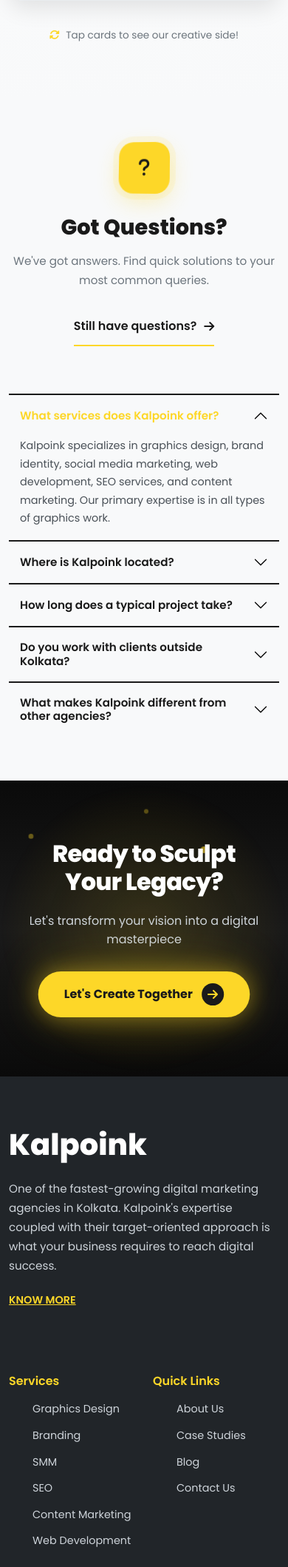
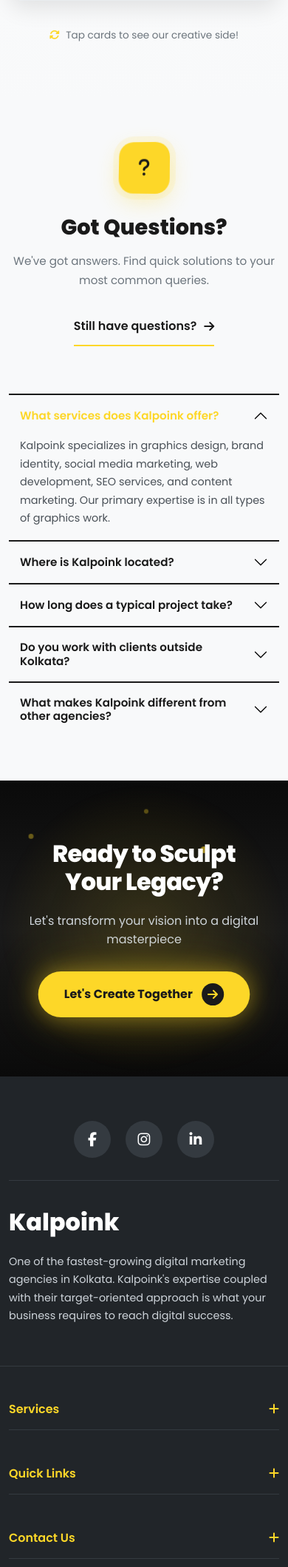
Before and after one commit to sukanta481/kalpaink, a PHP site: page /kalpoink/ in a window 390 px wide. Shown: the part 4382-6500 px from the top of the page at 74% size. Run offline with PHP 8.4, Linux system fonts and the light colour scheme; data comes from the database, SQL or seed files in the repository; data that the repository does not hold is empty; some libraries are stand-ins or nearby versions.

Commit message:
Footer: Mobile accordion + Desktop magazine style + About paragraph left-align

```diff
--- a/assets/css/style.css
+++ b/assets/css/style.css
@@ -2863,6 +2868,39 @@ textarea.form-control {
     overflow: hidden;
 }
 
+.footer-main-row {
+    position: relative;
+    z-index: 1;
+}
+
+/* Mobile: Social Icons at TOP */
+.footer-social-top {
+    display: flex;
+    justify-content: center;
+    gap: 20px;
+    padding-bottom: 30px;
+    margin-bottom: 30px;
+    border-bottom: 1px solid var(--gray-700);
+}
+
+.footer-social-top a {
+    width: 50px;
+    height: 50px;
+    background-color: var(--gray-700);
+    border-radius: 50%;
+    display: flex;
+    align-items: center;
+    justify-content: center;
+    color: var(--white);
+    font-size: 1.2rem;
+    transition: all 0.3s ease;
+}
+
+.footer-social-top a:hover {
+    background-color: var(--primary-yellow);
+    color: var(--black);
+}
+
 .footer-logo {
     font-size: 2.2rem;
     font-weight: 800;
@@ -2898,6 +2936,17 @@ textarea.form-control {
     font-weight: 600;
     color: var(--primary-yellow);
     margin-bottom: 30px;
+    display: flex;
+    align-items: center;
+    justify-content: space-between;
+}
+
+.footer-title i {
+    transition: transform 0.3s ease;
+}
+
+.footer-accordion-item.active .footer-title i {
+    transform: rotate(45deg);
 }
 
 .footer-links li {
@@ -3028,49 +3083,68 @@ textarea.form-control {
     text-decoration: underline;
 }
 
-/* Mobile Footer */
-@media (max-width: 767.98px) {
+/* Mobile Footer Accordion */
+@media (max-width: 991.98px) {
     .footer {
-        padding-top: 60px;
+        padding-top: 40px;
+    }
+
+    .footer-brand-col {
+        margin-bottom: 30px;
+        padding-bottom: 25px;
+        border-bottom: 1px solid var(--gray-700);
     }
 
     .footer-logo {
-        font-size: 2.5rem;
-        margin-bottom: 20px;
-    }
-
-    .footer-title {
-        margin-bottom: 25px;
-        margin-top: 10px;
+        font-size: 2rem;
+        margin-bottom: 15px;
+    }
+
+    .footer-description {
+        font-size: 0.9rem;
+        margin-bottom: 0;
+    }
+
+    /* Accordion Trigger Styling */
+    .footer-accordion-trigger {
+        cursor: pointer;
+        padding: 18px 0;
+        margin-bottom: 0;
+        border-bottom: 1px solid var(--gray-700);
+    }
+
+    .footer-accordion-col:last-child .footer-accordion-trigger {
+        border-bottom: 1px solid var(--gray-700);
+    }
+
+    /* Hide content by default on mobile */
+    .footer-accordion-content {
+        max-height: 0;
+        overflow: hidden;
+        transition: max-height 0.3s ease, padding 0.3s ease;
+        padding: 0;
+    }
+
+    .footer-accordion-item.active .footer-accordion-content {
+        max-height: 400px;
+        padding: 20px 0;
     }
 
     .footer-links li {
+        margin-bottom: 14px;
+    }
+
+    .footer-contact li {
         margin-bottom: 15px;
     }
 
-    .footer-contact li {
-        margin-bottom: 18px;
-    }
-
-    .social-links-big {
-        justify-content: flex-start;
-        margin-top: 25px;
-    }
-
-    .social-links-big a {
-        width: 50px;
-        height: 50px;
-        font-size: 1.2rem;
-    }
-
     .footer-watermark {
-        font-size: 18vw;
-        bottom: 30px;
-        opacity: 0.04;
+        font-size: 22vw;
+        bottom: 50px;
     }
 
     .footer-bottom {
-        margin-top: 50px;
+        margin-top: 30px;
         padding: 20px 0;
     }
 
--- a/assets/js/main.js
+++ b/assets/js/main.js
@@ -45,6 +45,9 @@ document.addEventListener('DOMContentLoaded', function () {
 
     // Mobile Services Neon Spotlight
     initServicesSpotlight();
+
+    // Footer Accordion (Mobile)
+    initFooterAccordion();
 });
 
 /**
@@ -865,3 +868,42 @@ function initServicesSpotlight() {
     // Recheck on resize
     window.addEventListener('resize', updateActiveCard);
 }
+
+/**
+ * Footer Accordion for Mobile
+ * Collapsible sections to reduce footer height
+ */
+function initFooterAccordion() {
+    const triggers = document.querySelectorAll('.footer-accordion-trigger');
+
+    if (!triggers.length) return;
+
+    triggers.forEach(trigger => {
+        trigger.addEventListener('click', function() {
+            // Only work on mobile/tablet
+            if (window.innerWidth >= 992) return;
+
+            const parent = this.closest('.footer-accordion-item');
+            const isActive = parent.classList.contains('active');
+
+            // Close all other accordions
+            document.querySelectorAll('.footer-accordion-item').forEach(item => {
+                item.classList.remove('active');
+            });
+
+            // Toggle current one
+            if (!isActive) {
+                parent.classList.add('active');
+            }
+        });
+    });
+
+    // Reset on resize to desktop
+    window.addEventListener('resize', function() {
+        if (window.innerWidth >= 992) {
+            document.querySelectorAll('.footer-accordion-item').forEach(item => {
+                item.classList.remove('active');
+            });
+        }
+    });
+}
--- a/includes/footer.php
+++ b/includes/footer.php
@@ -1,25 +1,33 @@
     <!-- Footer -->
     <footer class="footer">
         <div class="container">
-            <div class="row">
+            <!-- Mobile: Social Icons at TOP (visible only on mobile) -->
+            <div class="footer-social-top d-lg-none">
+                <a href="<?php echo SOCIAL_FACEBOOK; ?>" target="_blank" aria-label="Facebook"><i class="fab fa-facebook-f"></i></a>
+                <a href="<?php echo SOCIAL_INSTAGRAM; ?>" target="_blank" aria-label="Instagram"><i class="fab fa-instagram"></i></a>
+                <a href="<?php echo SOCIAL_LINKEDIN; ?>" target="_blank" aria-label="LinkedIn"><i class="fab fa-linkedin-in"></i></a>
+            </div>
+
+            <div class="row footer-main-row">
                 <!-- Company Info -->
-                <div class="col-lg-4 col-md-6 col-12 mb-5 mb-lg-0">
+                <div class="col-lg-4 col-12 footer-brand-col">
                     <div class="footer-brand">
                         <a href="index.php" class="footer-logo">Kalpoink</a>
                         <p class="footer-description">
                             One of the fastest-growing digital marketing agencies in Kolkata. Kalpoink's expertise coupled with their target-oriented approach is what your business requires to reach digital success.
                         </p>
-                        <a href="about.php" class="know-more-link">KNOW MORE</a>
+                        <a href="about.php" class="know-more-link d-none d-lg-inline-block">KNOW MORE</a>
                     </div>
                 </div>
 
-                <!-- Services & Quick Links Container for Mobile 2-Column -->
-                <div class="col-lg-4 col-md-6 col-12 mb-5 mb-lg-0">
-                    <div class="row footer-links-row">
-                        <!-- Services Links -->
-                        <div class="col-lg-6 col-6">
-                            <h5 class="footer-title">Services</h5>
-                            <ul class="footer-links">
+                <!-- Services (Accordion on Mobile) -->
+                <div class="col-lg-2 col-12 footer-accordion-col">
+                    <div class="footer-accordion-item">
+                        <h5 class="footer-title footer-accordion-trigger" data-target="footer-services">
+                            Services
+                            <i class="fas fa-plus d-lg-none"></i>
+                        </h5>
+                        <ul class="footer-links footer-accordion-content" id="footer-services">
                             <li><a href="services.php#graphics">Graphics Design</a></li>
                             <li><a href="services.php#branding">Branding</a></li>
                             <li><a href="services.php#smm">SMM</a></li>
@@ -28,11 +36,16 @@
                             <li><a href="services.php#web">Web Development</a></li>
                         </ul>
                     </div>
+                </div>
 
-                        <!-- Quick Links -->
-                        <div class="col-lg-6 col-6">
-                            <h5 class="footer-title">Quick Links</h5>
-                            <ul class="footer-links">
+                <!-- Quick Links (Accordion on Mobile) -->
+                <div class="col-lg-2 col-12 footer-accordion-col">
+                    <div class="footer-accordion-item">
+                        <h5 class="footer-title footer-accordion-trigger" data-target="footer-links">
+                            Quick Links
+                            <i class="fas fa-plus d-lg-none"></i>
+                        </h5>
+                        <ul class="footer-links footer-accordion-content" id="footer-links">
                             <li><a href="about.php">About Us</a></li>
                             <li><a href="case-studies.php">Case Studies</a></li>
                             <li><a href="blog.php">Blog</a></li>
@@ -40,11 +53,15 @@
                         </ul>
                     </div>
                 </div>
-                </div>
 
-                <!-- Contact Info -->
-                <div class="col-lg-4 col-md-6 col-12">
-                    <h5 class="footer-title">Contact Us</h5>
+                <!-- Contact Info (Accordion on Mobile) -->
+                <div class="col-lg-4 col-12 footer-accordion-col footer-contact-col">
+                    <div class="footer-accordion-item">
+                        <h5 class="footer-title footer-accordion-trigger" data-target="footer-contact">
+                            Contact Us
+                            <i class="fas fa-plus d-lg-none"></i>
+                        </h5>
+                        <div class="footer-accordion-content" id="footer-contact">
                             <ul class="footer-contact">
                                 <li>
                                     <i class="fas fa-map-marker-alt"></i>
@@ -60,11 +77,13 @@
                                 </li>
                             </ul>
 
-                    <!-- Social Links - Big Buttons -->
-                    <div class="social-links-big">
-                        <a href="<?php echo SOCIAL_FACEBOOK; ?>" target="_blank" aria-label="Facebook"><i class="fab fa-facebook-f"></i></a>
-                        <a href="<?php echo SOCIAL_INSTAGRAM; ?>" target="_blank" aria-label="Instagram"><i class="fab fa-instagram"></i></a>
-                        <a href="<?php echo SOCIAL_LINKEDIN; ?>" target="_blank" aria-label="LinkedIn"><i class="fab fa-linkedin-in"></i></a>
+                            <!-- Desktop: Editorial Social Links -->
+                            <div class="social-editorial d-none d-lg-flex">
+                                <a href="<?php echo SOCIAL_FACEBOOK; ?>" target="_blank">Facebook <i class="fas fa-arrow-up-right"></i></a>
+                                <a href="<?php echo SOCIAL_INSTAGRAM; ?>" target="_blank">Instagram <i class="fas fa-arrow-up-right"></i></a>
+                                <a href="<?php echo SOCIAL_LINKEDIN; ?>" target="_blank">LinkedIn <i class="fas fa-arrow-up-right"></i></a>
+                            </div>
+                        </div>
                     </div>
                 </div>
             </div>
```
Also changed, not shown: other parts of assets/css/style.css (+57 -30 lines). Lines whose indentation alone changed are shown as unchanged.
